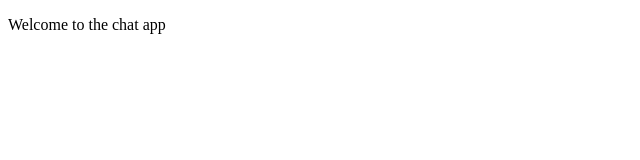
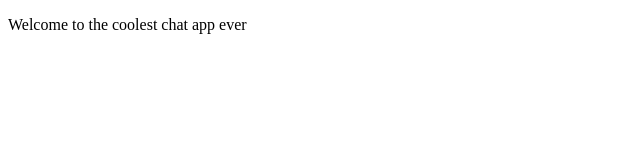
Before and after one commit to atrivedi1/node-chat-app, a website: page public/index.html in a window 1280 px wide. Shown: the full height of the page, 0-640 px from the left. Drawn offline with Linux system fonts and the light colour scheme.

Commit message:
update welcome message

```diff
--- a/public/index.html
+++ b/public/index.html
@@ -4,6 +4,6 @@
 			<meta charset="utf-8">
 	</head>
 	<body>
-		<p>Welcome to the chat app</p>
+		<p>Welcome to the coolest chat app ever</p>
 	</body>
 </html>
```
